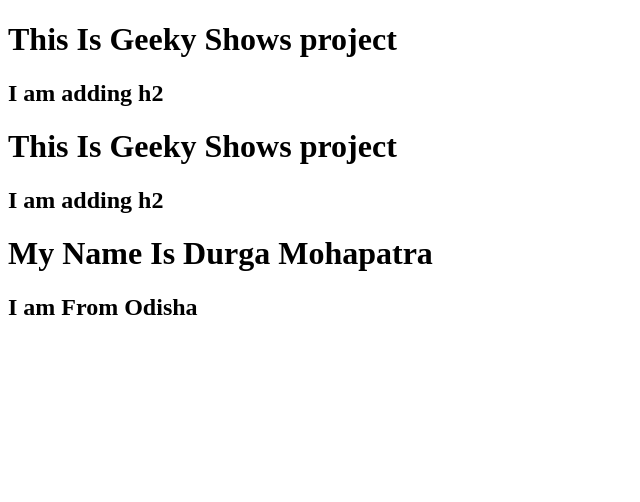
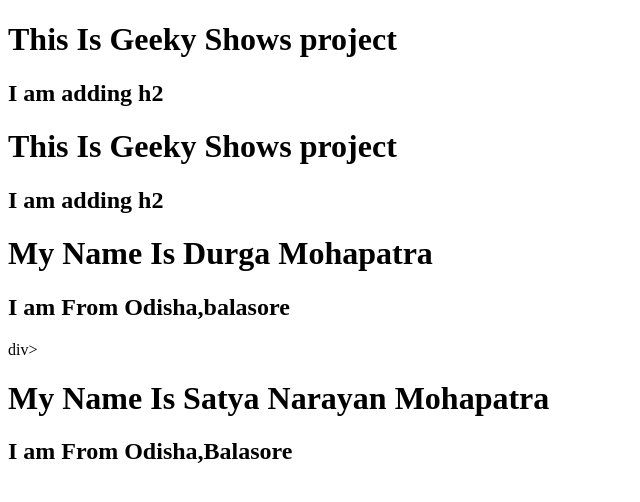
Before and after one commit to DurgaDemo/GeekyShows, a plain HTML site: page index.html in a window 1280 px wide. Shown: the whole page, without its empty margins (0-640 px from the left). Drawn offline with Linux system fonts and the light colour scheme.

Commit message:
Update index.html

```diff
--- a/index.html
+++ b/index.html
@@ -15,7 +15,13 @@
 
        <div>
         <h1 class="a">My Name Is Durga Mohapatra</h1>
-        <h2 class="a">I am From Odisha</h2>
+        <h2 class="a">I am From Odisha,balasore</h2>
+       </div>
+
+
+    div>
+        <h1 class="a">My Name Is Satya Narayan Mohapatra</h1>
+        <h2 class="a">I am From Odisha,Balasore</h2>
        </div>
 </body>
 </html>
```
